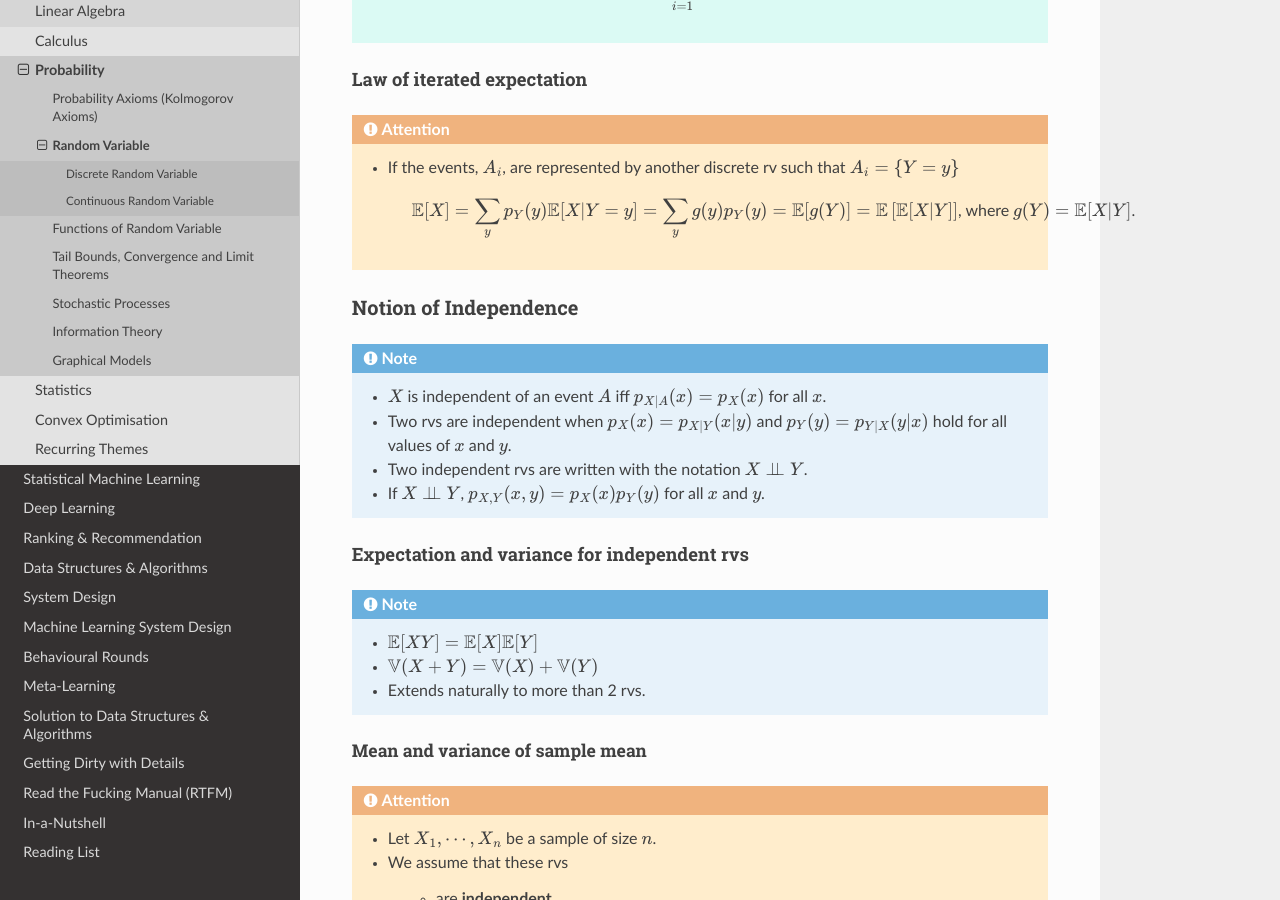
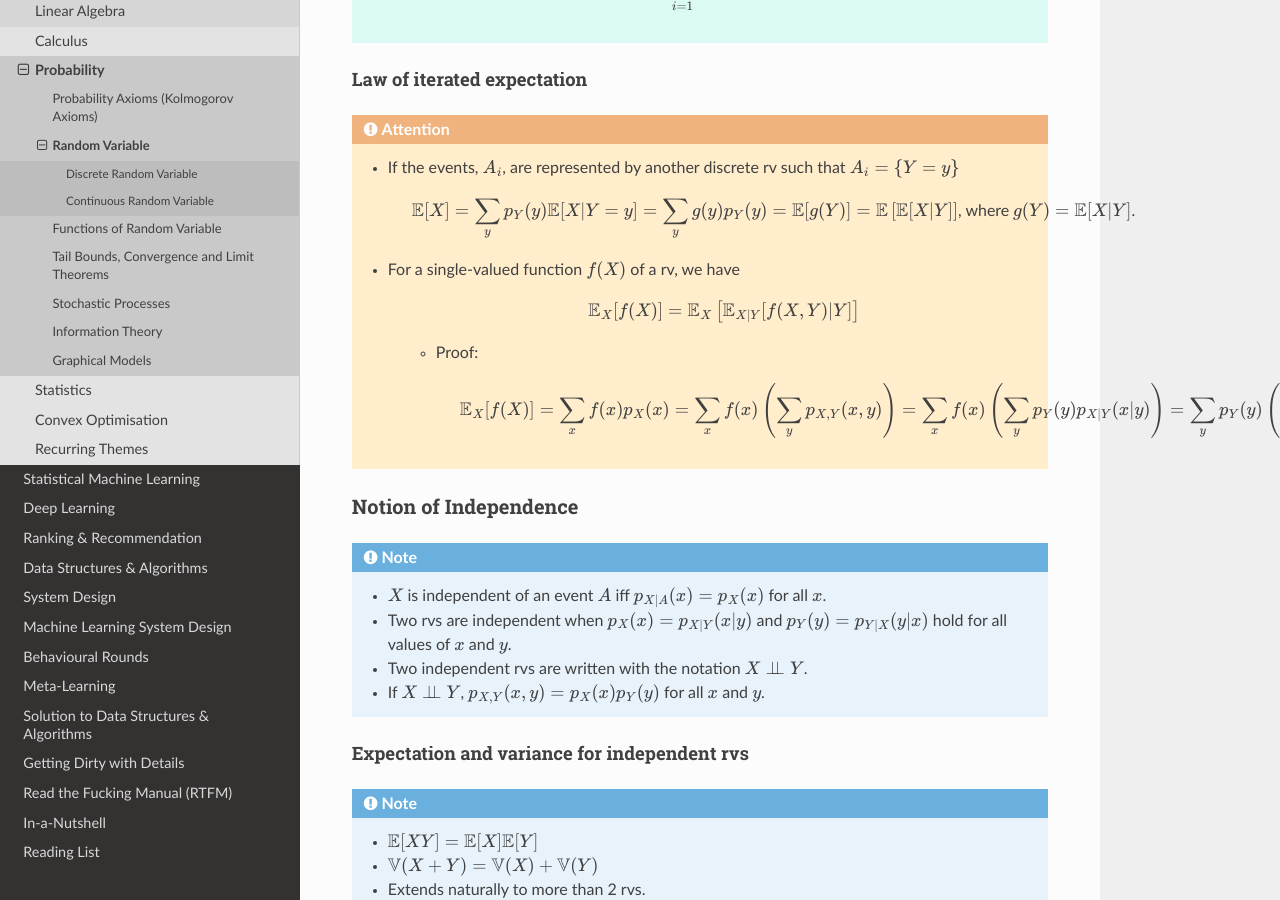
Before and after one commit to uselesstechjunks/leetcode, a Sphinx documentation site: the page built from docs/source/math/prob/rv.rst, in a window 1280 px wide and 900 px high, scrolled down 5169 px. Built offline with Sphinx 7.4.7 and the Read the Docs theme 2.0.0, drawn with Linux system fonts in a browser that asks for light colours.

Commit message:
Update rv.rst

```diff
--- a/docs/source/math/prob/rv.rst
+++ b/docs/source/math/prob/rv.rst
@@ -178,6 +178,12 @@ Law of iterated expectation
 	* If the events, :math:`A_i`, are represented by another discrete rv such that :math:`A_i=\{Y=y\}`
 
 		.. math:: \mathbb{E}[X]=\sum_y p_Y(y)\mathbb{E}[X|Y=y]=\sum_y g(y)p_Y(y)=\mathbb{E}[g(Y)]=\mathbb{E}\left[\mathbb{E}[X|Y]\right] \text{, where $g(Y)=\mathbb{E}[X|Y]$.}
+	* For a single-valued function :math:`f(X)` of a rv, we have
+
+		.. math:: \mathbb{E}_X[f(X)]=\mathbb{E}_X\left[\mathbb{E}_{X|Y}[f(X,Y)|Y]\right]
+		* Proof:
+
+			.. math:: \mathbb{E}_X[f(X)]=\sum_xf(x)p_X(x)=\sum_xf(x)\left(\sum_yp_{X,Y}(x,y)\right)=\sum_xf(x)\left(\sum_yp_{Y}(y)p_{X|Y}(x|y)\right)=\sum_yp_{Y}(y)\left(\sum_yf(x)p_{X|Y}(x|y)\right)=\sum_yp_{Y}(y)\mathbb{E}_{X|Y}[f(X,Y)|Y=y]=\mathbb{E}_X\left[\mathbb{E}_{X|Y}[f(X,Y)|Y]\right]
 
 Notion of Independence
 ======================================================
```
